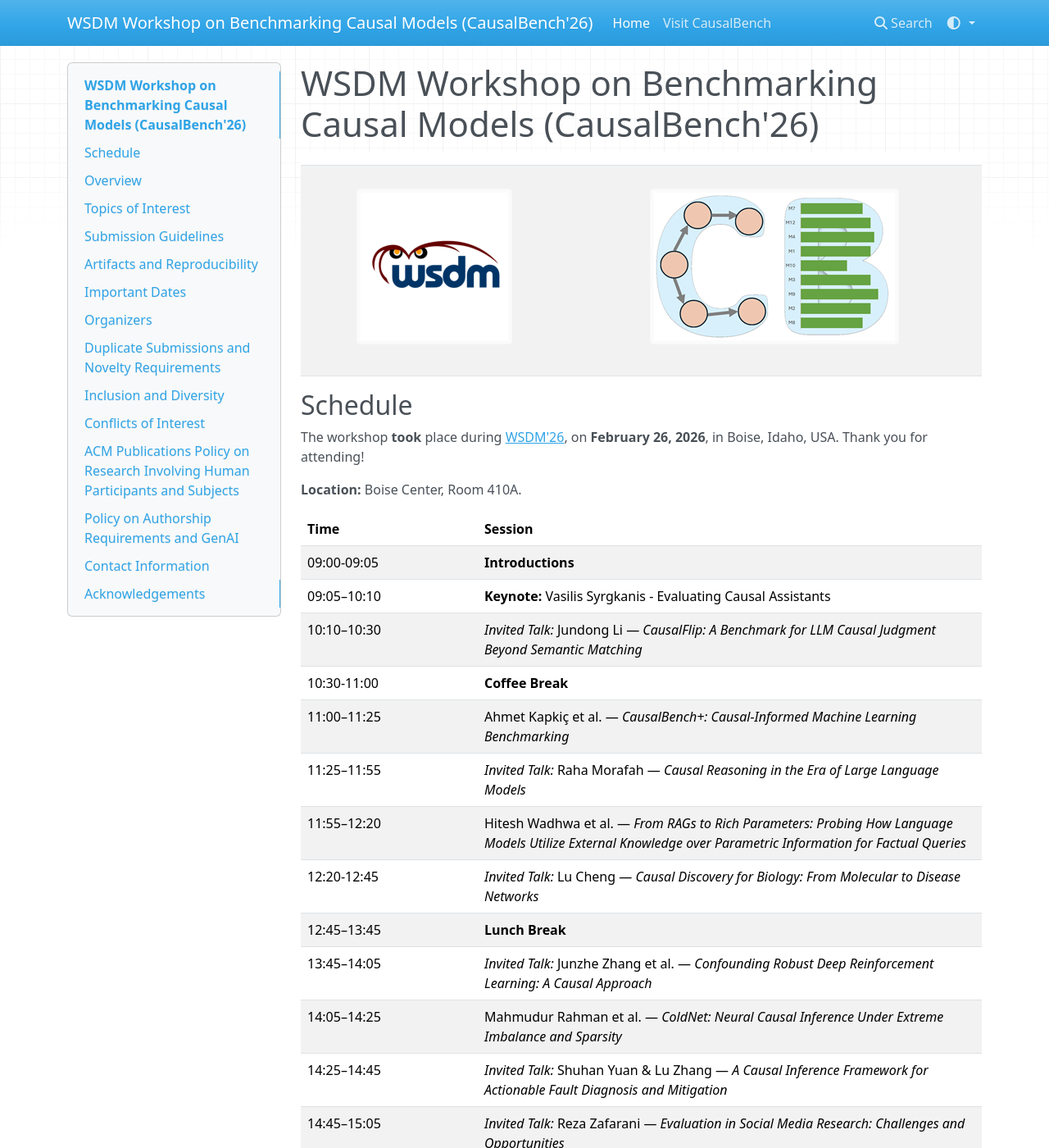
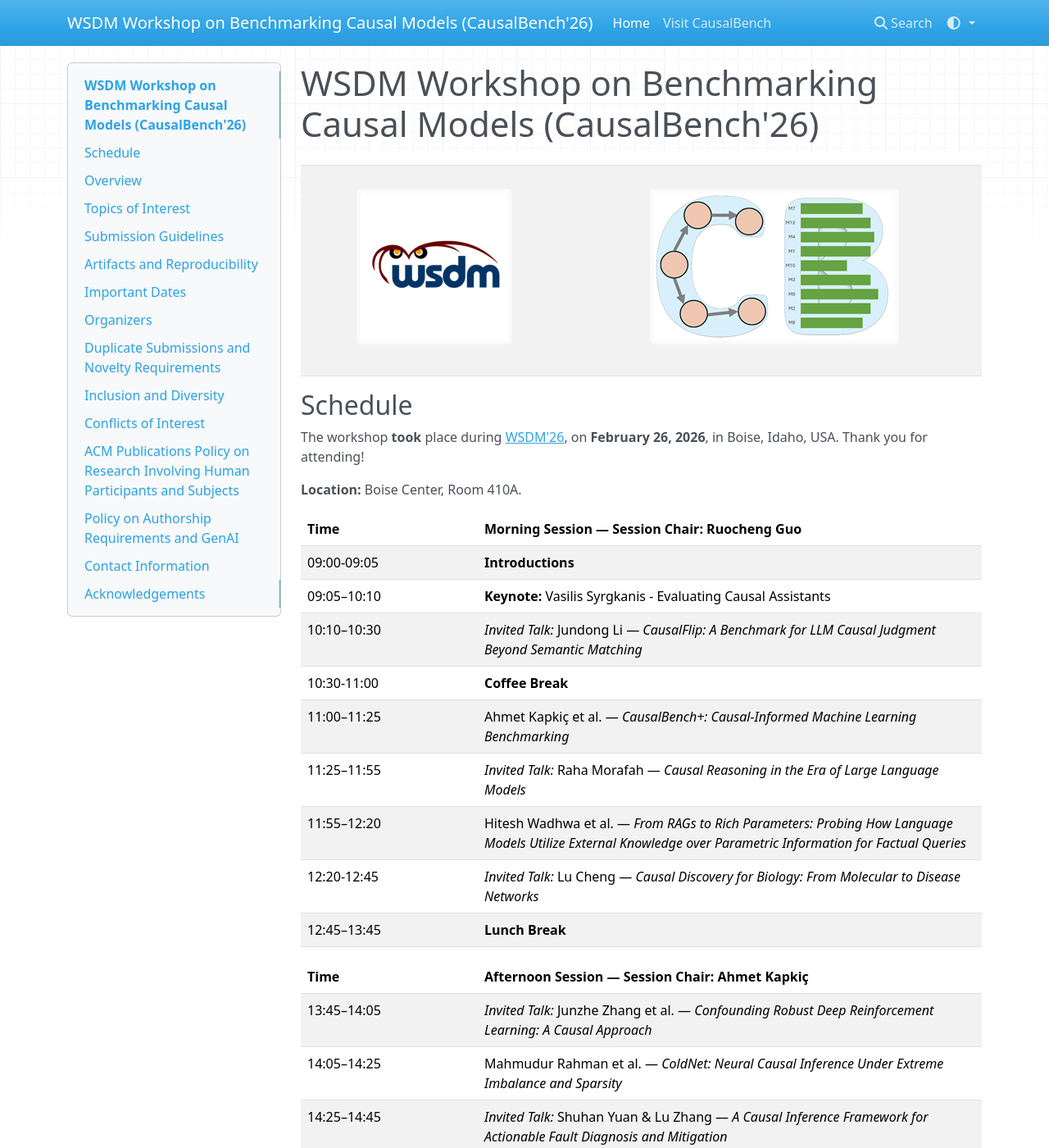
Before and after one commit to CausalBenchOrg/CausalBench-WSDM26, an MkDocs documentation site: the page built from docs/index.md, in a window 1280 px wide and 1400 px high. Shown: the whole window at 82% size. Built offline with MkDocs 1.6.1, drawn with Linux system fonts in a browser that asks for light colours; nearby versions of some CDN libraries.

Commit message:
Update index.md

```diff
--- a/docs/index.md
+++ b/docs/index.md
@@ -11,7 +11,7 @@
 **Location:** Boise Center, Room 410A.
 
 
-|<div style="width:200px">Time</div>| Session |
+|<div style="width:200px">Time</div>| **Morning Session** — Session Chair: Ruocheng Guo |
 |---------------|---------|
 | 09:00-09:05   | **Introductions** |
 | 09:05–10:10   | **Keynote:** Vasilis Syrgkanis - Evaluating Causal Assistants |
@@ -22,12 +22,16 @@
 | 11:55–12:20   | Hitesh Wadhwa et al. — *From RAGs to Rich Parameters: Probing How Language Models Utilize External Knowledge over Parametric Information for Factual Queries* |
 | 12:20-12:45   | _Invited Talk:_ Lu Cheng — *Causal Discovery for Biology: From Molecular to Disease Networks* |
 | 12:45–13:45   | **Lunch Break** |
+
+| <div style="width:200px">Time</div> | **Afternoon Session** — Session Chair: Ahmet Kapkiç |
+|---------------|---------|
 | 13:45–14:05   | _Invited Talk:_ Junzhe Zhang et al. — *Confounding Robust Deep Reinforcement Learning: A Causal Approach* |
 | 14:05–14:25   | Mahmudur Rahman et al. — *ColdNet: Neural Causal Inference Under Extreme Imbalance and Sparsity* |
 | 14:25–14:45   | _Invited Talk:_ Shuhan Yuan & Lu Zhang — *A Causal Inference Framework for Actionable Fault Diagnosis and Mitigation* |
 | 14:45–15:05   | _Invited Talk:_ Reza Zafarani — *Evaluation in Social Media Research: Challenges and Opportunities* |
 | 15:05–15:30   | **Round Table Discussions** |
 | 15:30-16:30  | **Coffee Break** |
+
 
 ### Keynote - **Evaluating Causal Assistants**
 By Vasilis Syrgkanis - Stanford University
```
